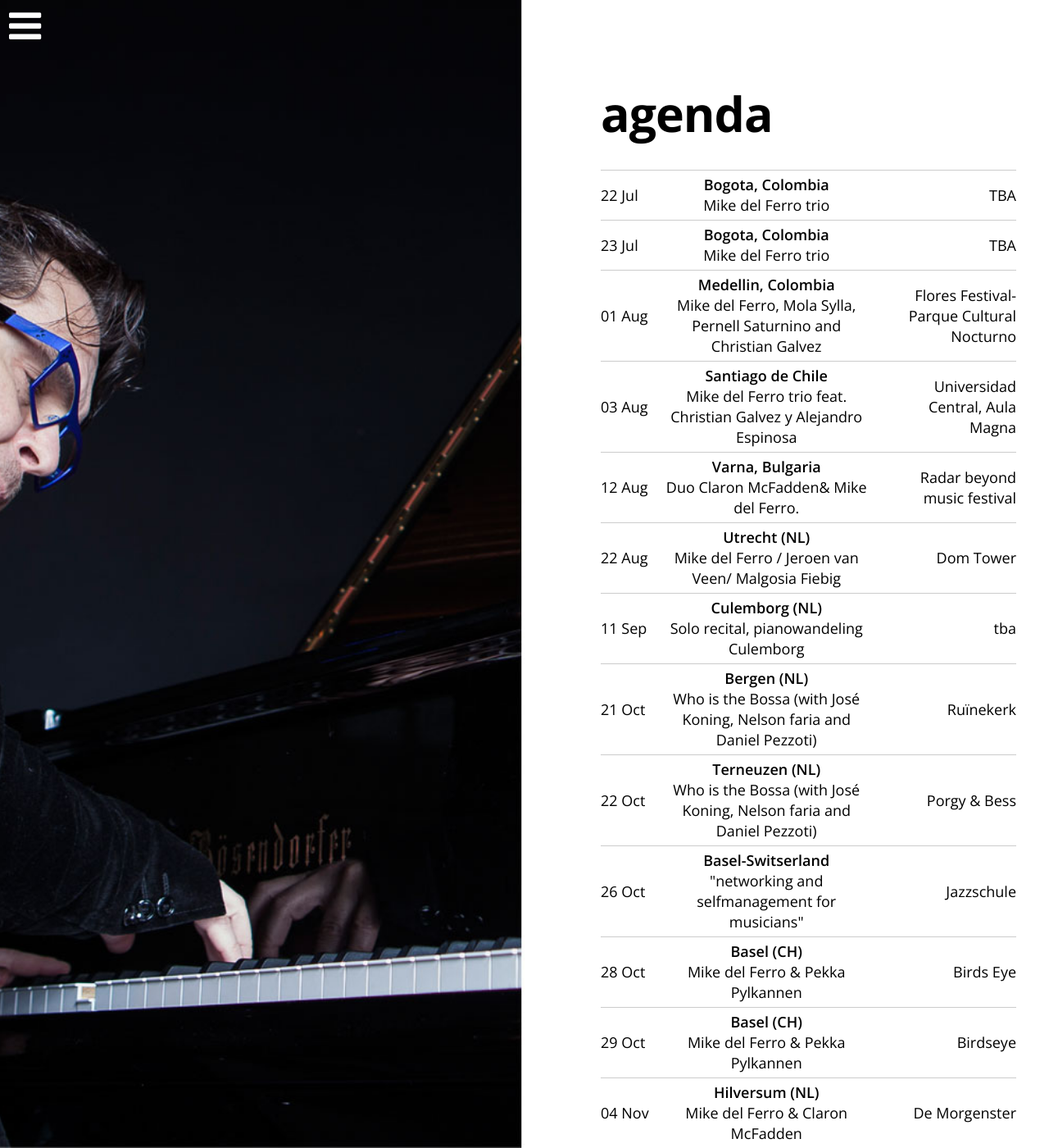
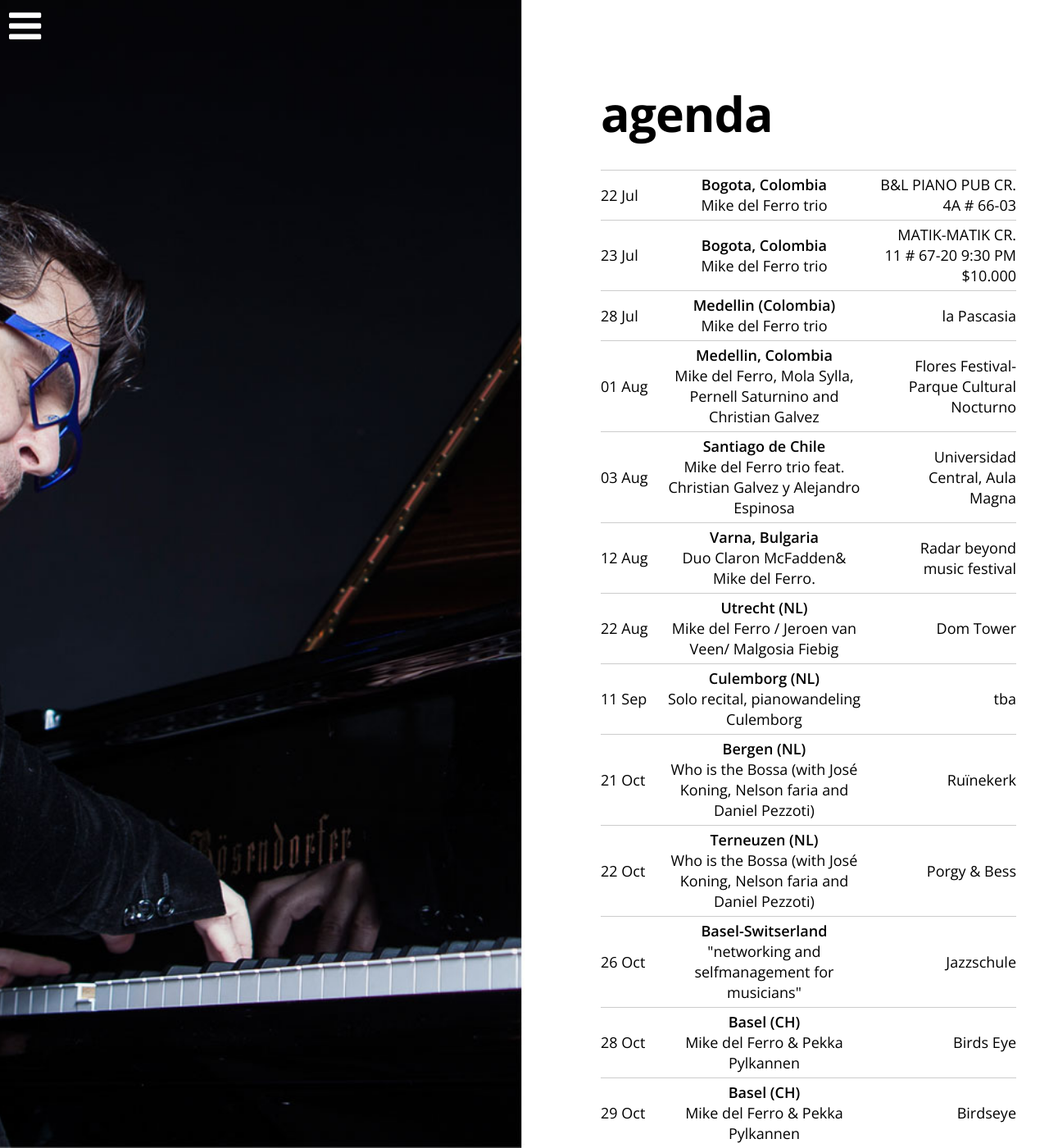
Before and after one commit to mikedelferro/website, a Jekyll site: the page built from agenda.html, in a window 1280 px wide and 1400 px high. Shown: the whole window at 82% size. Built offline with Jekyll 4.4.1, drawn with Linux system fonts in a browser that asks for light colours; nearby versions of some CDN libraries; some of the changed text lies outside the part shown.

Commit message:
Updated '/_config.yml' via CloudCannon

```diff
--- a/_config.yml
+++ b/_config.yml
@@ -81,11 +81,21 @@ gigs:
     url:
   - title: Mike del Ferro trio
     date: 2016-07-22T20:00:00.000Z
-    location: TBA
+    location: 'B&L PIANO PUB CR. 4A # 66-03'
     venue: 'Bogota, Colombia'
     url:
   - title: Mike del Ferro trio
-    date: 2016-07-23T20:00:00.000Z
-    location: TBA
+    date: 2016-07-23T21:30:00.000Z
+    location: 'MATIK-MATIK CR. 11 # 67-20 9:30 PM $10.000'
     venue: 'Bogota, Colombia'
     url:
+  - title: Mike del Ferro trio
+    date: 2016-07-28T20:00:00.000Z
+    location: la Pascasia
+    venue: Medellin (Colombia)
+    url:
+  - title: Mike del Ferro- solo recital
+    date: 2016-11-03T20:30:00.000Z
+    location: Splendor
+    venue: Amsterdam (NL)
+    url: www.splendoramsterdam.com
```
